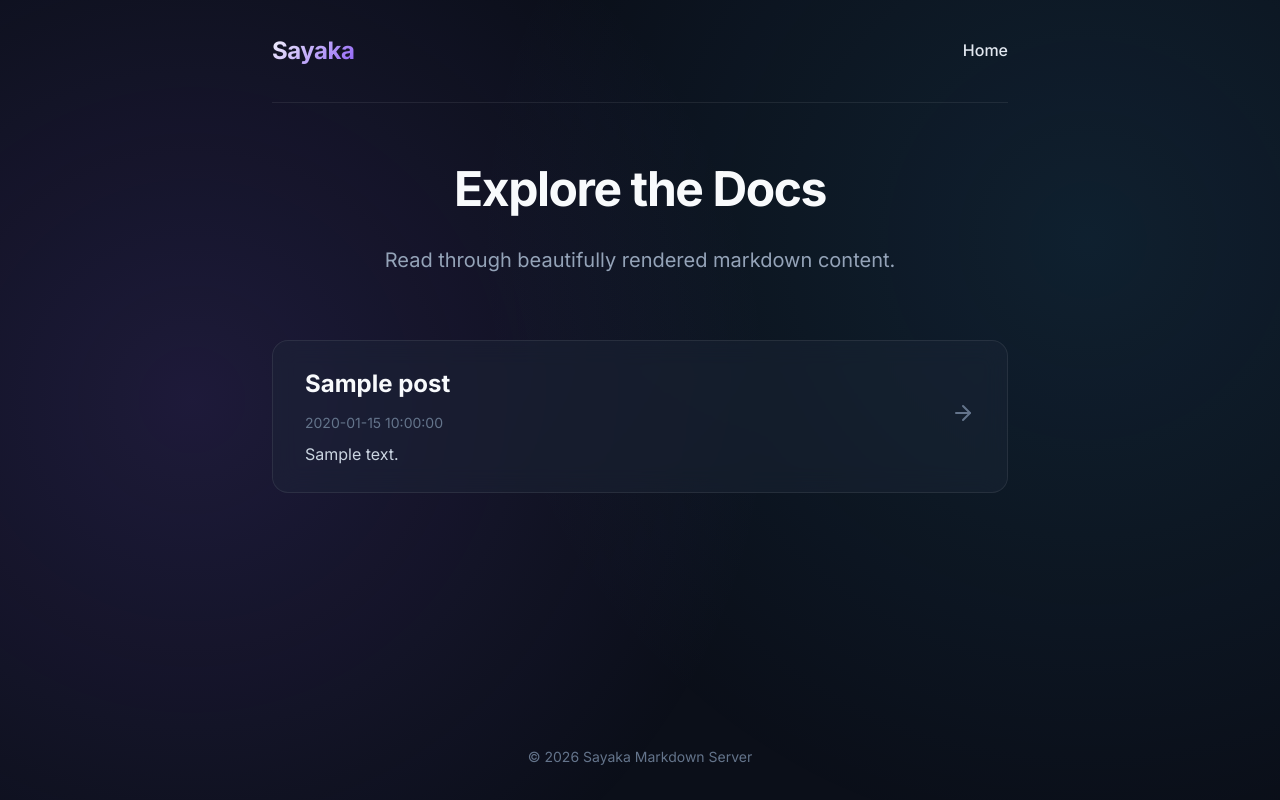
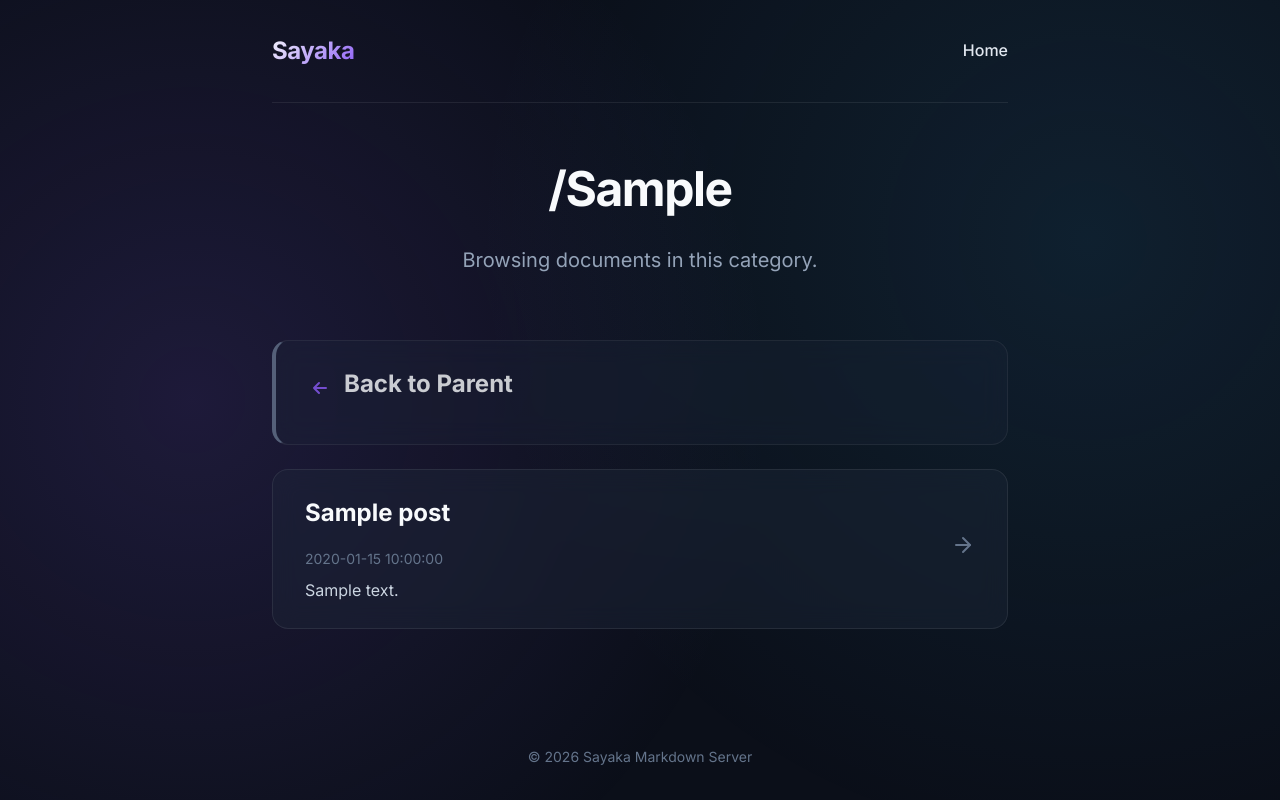
Before and after one commit to turtlegxb/sayaka, a Flask app: template templates/index.html in a window 1280 px wide. Run offline with Flask 3, Linux system fonts and the light colour scheme; the template is opened without the code that fills it: most values are stand-ins (such as "Sample title", 1, 10 or a date in 2020).

Commit message:
feat: implement hierarchical directory navigation for markdown content with folder-specific UI components

```diff
--- a/app.py
+++ b/app.py
@@ -4,52 +4,100 @@ import codecs
 from flask import Flask, render_template, abort
 
 app = Flask(__name__)
-CONTENT_DIR = os.path.join(os.path.dirname(__name__), 'content')
+# Get absolute path to the directory containing this script
+BASE_DIR = os.path.dirname(os.path.abspath(__file__))
+CONTENT_DIR = os.path.join(BASE_DIR, 'content')
 
-def get_markdown_files():
-    files = []
-    if not os.path.exists(CONTENT_DIR):
-        return files
+def get_post_metadata(filepath):
+    """Extract metadata from a markdown file."""
+    try:
+        with codecs.open(filepath, mode="r", encoding="utf-8") as f:
+            text = f.read()
 
-    for root, dirs, filenames in os.walk(CONTENT_DIR):
+        md = markdown.Markdown(extensions=['meta'])
+        md.convert(text)
+        meta = getattr(md, 'Meta', {})
+
+        return {
+            'title': meta.get('title', [os.path.basename(filepath)[:-3]])[0],
+            'date': meta.get('date', [''])[0],
+            'description': meta.get('description', [''])[0],
+            'content': None # Placeholder for when we only need meta
+        }
+    except Exception:
+        return None
+
+def get_latest_date_in_dir(dir_path):
+    """Recursively find the newest date in all markdown files within a directory."""
+    latest_date = ""
+    for root, _, filenames in os.walk(dir_path):
         for filename in filenames:
             if filename.endswith('.md'):
-                # Read the file to get frontmatter metadata
-                filepath = os.path.join(root, filename)
-                with codecs.open(filepath, mode="r", encoding="utf-8") as f:
-                    text = f.read()
+                meta = get_post_metadata(os.path.join(root, filename))
+                if meta and meta['date'] > latest_date:
+                    latest_date = meta['date']
+    return latest_date
 
-                md = markdown.Markdown(extensions=['meta'])
-                md.convert(text)
+def get_content_items(rel_dir=""):
+    """List items in a specific directory (non-recursive listing)."""
+    target_path = os.path.join(CONTENT_DIR, rel_dir.strip('/'))
+    if not os.path.exists(target_path) or not os.path.isdir(target_path):
+        return []
 
-                meta = getattr(md, 'Meta', {})
-                title = meta.get('title', [filename[:-3]])[0]
-                date = meta.get('date', [''])[0]
-                description = meta.get('description', [''])[0]
+    items = []
+    # List current directory entries
+    for entry in os.listdir(target_path):
+        if entry.startswith('.'):
+            continue
 
-                # Calculate relative path as ID
-                rel_path = os.path.relpath(filepath, CONTENT_DIR)
-                post_id = rel_path[:-3] # remove .md
-                post_id = post_id.replace(os.sep, '/')
+        full_path = os.path.join(target_path, entry)
+        rel_item_path = os.path.join(rel_dir, entry).replace(os.sep, '/').strip('/')
 
-                files.append({
-                    'id': post_id,
-                    'title': title,
-                    'date': date,
-                    'description': description
+        if os.path.isdir(full_path):
+            # It's a folder
+            latest_date = get_latest_date_in_dir(full_path)
+            items.append({
+                'id': rel_item_path,
+                'title': entry,
+                'type': 'folder',
+                'date': latest_date,
+                'description': f"Collection of documents in {entry}"
+            })
+        elif entry.endswith('.md'):
+            # It's a file
+            meta = get_post_metadata(full_path)
+            if meta:
+                items.append({
+                    'id': rel_item_path[:-3], # remove .md
+                    'title': meta['title'],
+                    'type': 'file',
+                    'date': meta['date'],
+                    'description': meta['description']
                 })
 
-    # Sort files by date descending (optional)
-    return sorted(files, key=lambda x: x['date'], reverse=True)
+    # Sort: Folders first (type='folder' > type='file'), then date descending
+    # Type 'folder' is larger than 'file' alphabetically, or we can use a custom key
+    def sort_key(item):
+        is_folder = (1 if item['type'] == 'folder' else 0)
+        return (is_folder, item['date'], item['title'])
+
+    return sorted(items, key=sort_key, reverse=True)
 
 @app.route('/')
 def index():
-    files = get_markdown_files()
-    return render_template('index.html', files=files)
+    items = get_content_items("")
+    return render_template('index.html', files=items, current_path="")
 
-@app.route('/<path:post_id>')
-def post(post_id):
-    filepath = os.path.join(CONTENT_DIR, f"{post_id}.md")
+@app.route('/<path:req_path>')
+def catch_all(req_path):
+    # Check if it's a directory
+    dir_path = os.path.join(CONTENT_DIR, req_path)
+    if os.path.isdir(dir_path):
+        items = get_content_items(req_path)
+        return render_template('index.html', files=items, current_path=req_path)
+
+    # Check if it's a markdown file
+    filepath = os.path.join(CONTENT_DIR, f"{req_path}.md")
     if not os.path.exists(filepath):
         abort(404)
 
@@ -65,7 +113,7 @@ def post(post_id):
     html_content = md.convert(text)
     meta = getattr(md, 'Meta', {})
 
-    title = meta.get('title', [post_id])[0]
+    title = meta.get('title', [req_path.split('/')[-1]])[0]
     date = meta.get('date', [''])[0]
     description = meta.get('description', [''])[0]
 
@@ -76,4 +124,4 @@ def post(post_id):
                            content=html_content)
 
 if __name__ == '__main__':
-    app.run(debug=True, port=5000, host='0.0.0.0')
+    app.run(debug=True, port=5001, host='0.0.0.0')
--- a/static/css/style.css
+++ b/static/css/style.css
@@ -167,6 +167,46 @@ main {
   transform: translateX(4px);
 }
 
+/* Folder Specific Styles */
+.card-header, .folder-header {
+  display: flex;
+  align-items: center;
+  gap: 0.75rem;
+  margin-bottom: 0.5rem;
+}
+
+.folder-icon {
+  color: var(--accent-color);
+  flex-shrink: 0;
+}
+
+.folder-card {
+  border-left: 4px solid var(--accent-color);
+}
+
+.back-card {
+  opacity: 0.8;
+  border-left: 4px solid #64748b;
+}
+
+.back-card:hover {
+  opacity: 1;
+}
+
+.badge {
+  display: inline-block;
+  padding: 0.1em 0.6em;
+  font-size: 0.75rem;
+  font-weight: 600;
+  line-height: 1.5;
+  color: #fff;
+  background-color: var(--accent-color);
+  border-radius: 1rem;
+  margin-left: 0.75rem;
+  vertical-align: middle;
+  text-transform: uppercase;
+}
+
 /* Markdown Post rendering */
 .post-header {
   margin-bottom: 3rem;
--- a/templates/index.html
+++ b/templates/index.html
@@ -2,20 +2,57 @@
 
 {% block content %}
 <section class="hero">
-    <h1>Explore the Docs</h1>
-    <p>Read through beautifully rendered markdown content.</p>
+    <h1>
+        {% if current_path %}
+            /{{ current_path }}
+        {% else %}
+            Explore the Docs
+        {% endif %}
+    </h1>
+    <p>
+        {% if current_path %}
+            Browsing documents in this category.
+        {% else %}
+            Read through beautifully rendered markdown content.
+        {% endif %}
+    </p>
 </section>
 
 <section class="post-list">
     {% set ns = namespace(found=false) %}
+
+    {% if current_path %}
+        {% set parent_path = current_path.split('/')[:-1]|join('/') %}
+        <a href="/{{ parent_path }}" class="post-card folder-card back-card">
+            <div class="card-content">
+                <div class="folder-header">
+                    <svg class="folder-icon" width="24" height="24" viewBox="0 0 24 24" fill="none" stroke="currentColor" stroke-width="2" stroke-linecap="round" stroke-linejoin="round">
+                        <path d="M11 17l-5-5 5-5M18 12H6"></path>
+                    </svg>
+                    <h2>Back to Parent</h2>
+                </div>
+            </div>
+        </a>
+    {% endif %}
+
     {% for post in files %}
         {% set ns.found = true %}
-        <a href="/{{ post.id }}" class="post-card">
+        <a href="/{{ post.id }}" class="post-card {{ 'folder-card' if post.type == 'folder' else 'file-card' }}">
             <div class="card-content">
-                <h2>{{ post.title }}</h2>
+                <div class="card-header">
+                    {% if post.type == 'folder' %}
+                        <svg class="folder-icon" width="24" height="24" viewBox="0 0 24 24" fill="none" stroke="currentColor" stroke-width="2" stroke-linecap="round" stroke-linejoin="round">
+                            <path d="M22 19a2 2 0 0 1-2 2H4a2 2 0 0 1-2-2V5a2 2 0 0 1 2-2h5l2 3h9a2 2 0 0 1 2 2z"></path>
+                        </svg>
+                    {% endif %}
+                    <h2>{{ post.title }}</h2>
+                </div>
                 <div class="meta">
                     {% if post.date %}
                         <span class="date">{{ post.date }}</span>
+                    {% endif %}
+                    {% if post.type == 'folder' %}
+                        <span class="badge">Folder</span>
                     {% endif %}
                 </div>
                 {% if post.description %}
@@ -31,9 +68,13 @@
         </a>
     {% endfor %}
 
-    {% if not ns.found %}
+    {% if not ns.found and not current_path %}
         <div class="empty-state">
             <p>No markdown files found. Add some `.md` files to the `content/` folder.</p>
+        </div>
+    {% elif not ns.found %}
+         <div class="empty-state">
+            <p>This directory is empty.</p>
         </div>
     {% endif %}
 </section>
```
